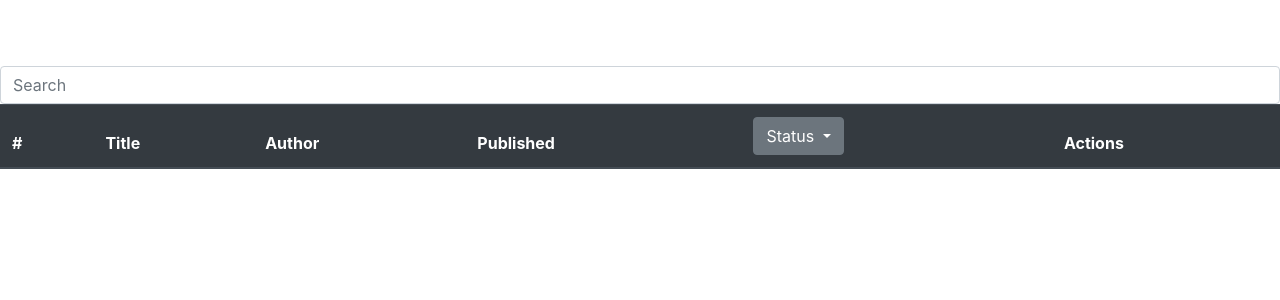
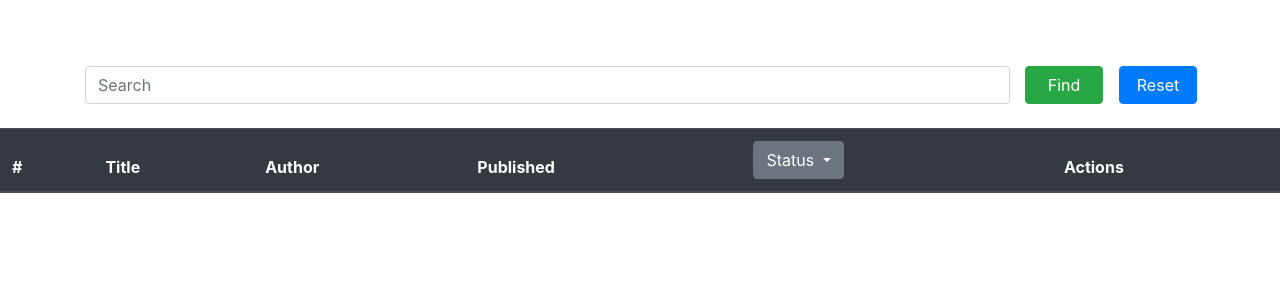
Before and after one commit to mehalyna/Ch-117-Python-Project-ITA, a Flask app: page /book-active in a window 1280 px wide. Shown: the part 56-356 px from the top of the page. Run offline with Flask 2, Linux system fonts and the light colour scheme; the visitor is signed in with stand-in values (Sample User, id 1); data that the repository does not hold is empty; some libraries are stand-ins or nearby versions.

Commit message:
'search-without-js'

```diff
--- a/admin/app.py
+++ b/admin/app.py
@@ -7,9 +7,12 @@ from dotenv import load_dotenv
 from flask import flash, Flask, redirect, render_template, request, url_for, session
 from flask_login import LoginManager, logout_user, login_user, login_required
 from mongoengine import connect
+from mongoengine.queryset.visitor import Q
 from werkzeug.security import generate_password_hash
 from werkzeug.urls import url_parse
 from werkzeug.utils import secure_filename
+
+
 
 
 from forms import AddBookForm, AddUserForm, LoginForm, UpdateBookForm, UpdateUserForm
@@ -40,7 +43,11 @@ def start_page():
 
 @app.route('/users_list')
 def get_users_list():
-    users = User.objects.order_by('email', 'status')
+    search = request.args.get('userSearch')
+    if search:
+        users = User.objects(Q(firstname__contains=search) | Q(lastname__contains=search) | Q(email__contains=search))
+    else:
+        users = User.objects.order_by('email', 'status')
     return render_template('users_list.html', users=users)
 
 
@@ -247,7 +254,11 @@ def uploadFiles():
 @app.route('/book-storage')
 @login_required
 def book_storage():
-    books = Book.objects.order_by('title', 'status')
+    search = request.args.get('bookSearch')
+    if search:
+        books = Book.objects(Q(title__contains=search) | Q(language__contains=search))
+    else:
+        books = Book.objects.order_by('title', 'status')
     return render_template('book-storage.html', books=books)
 
 @app.route('/book-active')
--- a/admin/static/js/main.js
+++ b/admin/static/js/main.js
@@ -5,27 +5,7 @@ function change_status(url, status) {
     }
 }
 
-$(document).ready(function () {
-    $("#myInput").on("keyup", function () {
-        let value = $(this).val().toLowerCase();
-        $("#myTable tr").filter(function () {
-            $(this).toggle($(this).text().toLowerCase().indexOf(value) > -1)
-        });
-    });
-});
-
-
 window.setTimeout(function() {
     $(".alert").fadeTo(500, 0, function (){
     })
 }, 2000);
-
-
-$(document).ready(function(){
-  $("#mySearch").on("keyup", function() {
-    let value = $(this).val().toLowerCase();
-    $("#bookTable tr").filter(function() {
-      $(this).toggle($(this).text().toLowerCase().indexOf(value) > -1)
-    });
-  });
-});
--- a/admin/templates/book-storage.html
+++ b/admin/templates/book-storage.html
@@ -3,9 +3,15 @@
 {% block title %} Book Storage {% endblock %}
 
 {% block body %}
-    <form action="" method="post">
-        <input type="text" class="form-control" placeholder="Search" id="mySearch" name="mySearch">
+<div class="container">
+    <form action="" method="get" class="d-flex">
+        <input type="text" class="form-control col-md-10" placeholder="Search" id="bookSearch" name="bookSearch">
+        <div class="d-flex col-md 2 custom">
+            <input type="submit" class="btn btn-success mr-3" value="Find">
+            <a href="/book-storage" class="btn btn-primary">Reset</a>
+        </div>
     </form>
+</div><br>
     <table class="table">
         <thead class="thead-dark">
             <tr>
```
Also changed, not shown: admin/templates/users_list.html (+9 -1 lines).
